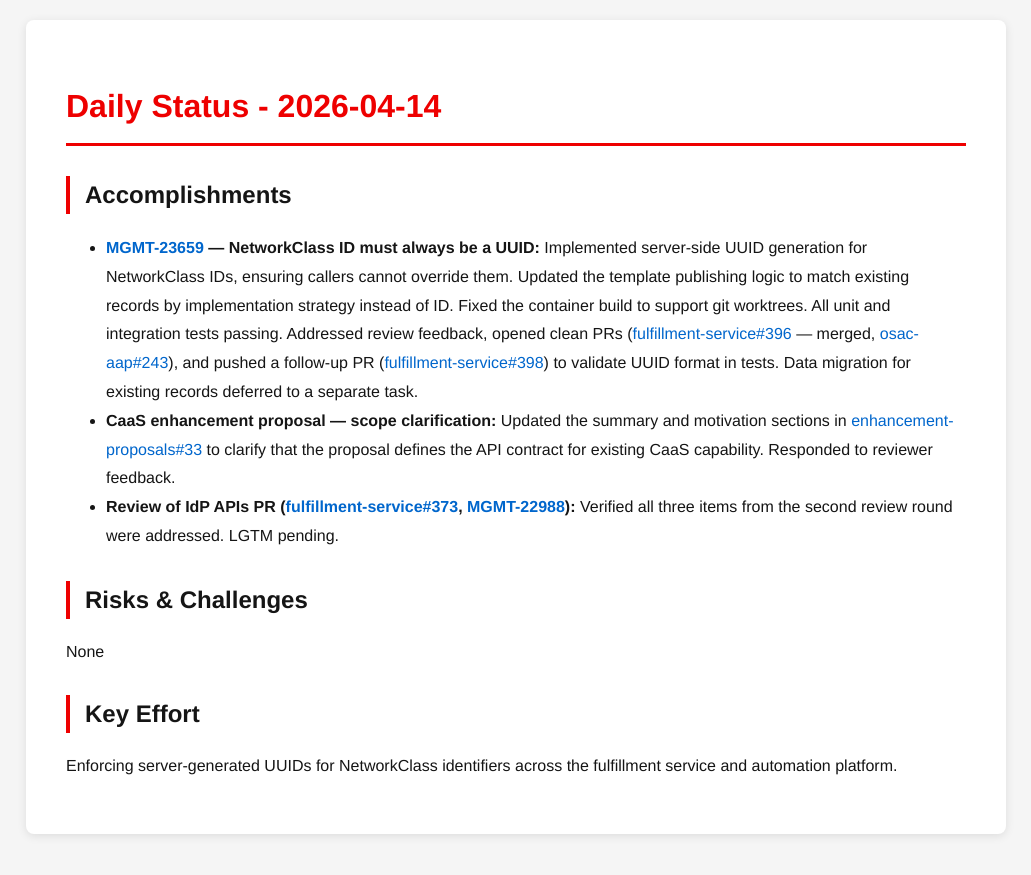
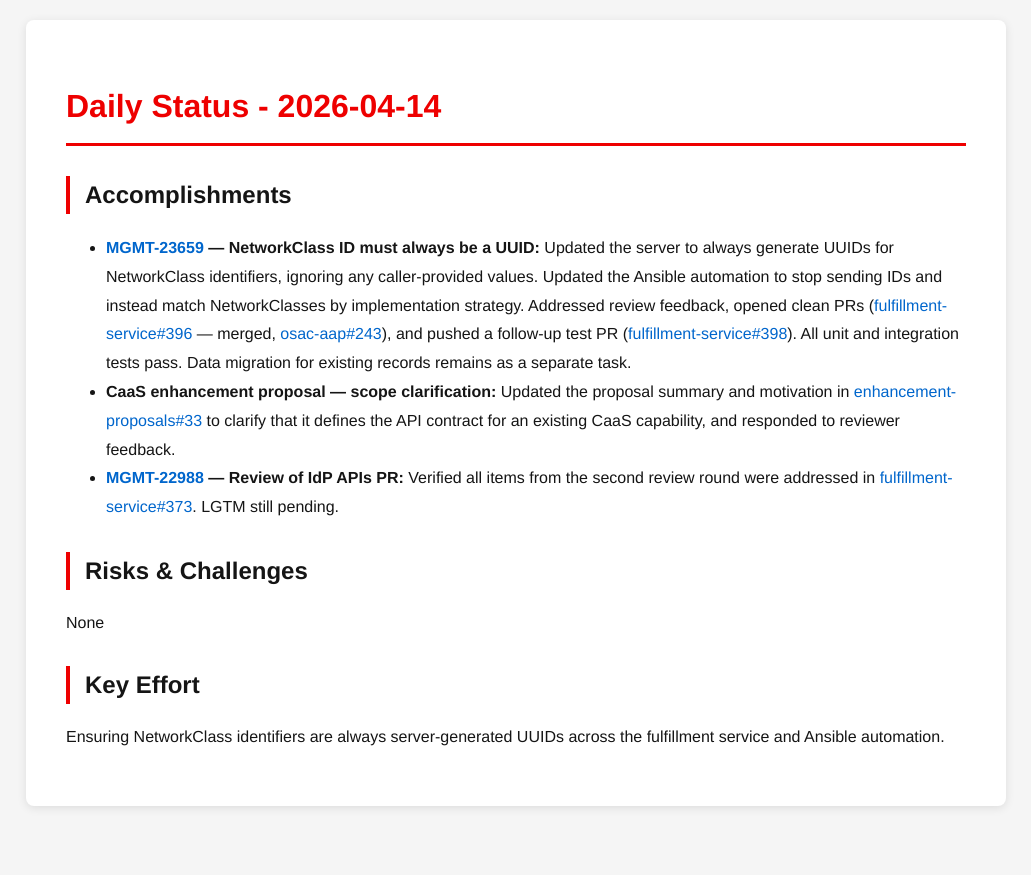
Before and after one commit to tzvatot/daily-status, a Jekyll site: the page built from 2026-04-14.md, in a window 1280 px wide. Shown: the top 875 px of the page, without its empty margins (124-1155 px from the left). Built offline with Jekyll 4.4.1, drawn with Linux system fonts in a browser that asks for light colours.

Commit message:
Daily status update - 2026-04-14

```diff
--- a/2026-04-14.md
+++ b/2026-04-14.md
@@ -7,12 +7,12 @@
 # Daily Status - 2026-04-14
 
 ## Accomplishments
-- **[MGMT-23659](https://issues.redhat.com/browse/MGMT-23659) — NetworkClass ID must always be a UUID:** Implemented server-side UUID generation for NetworkClass IDs, ensuring callers cannot override them. Updated the template publishing logic to match existing records by implementation strategy instead of ID. Fixed the container build to support git worktrees. All unit and integration tests passing. Addressed review feedback, opened clean PRs ([fulfillment-service#396](https://github.com/osac-project/fulfillment-service/pull/396) — merged, [osac-aap#243](https://github.com/osac-project/osac-aap/pull/243)), and pushed a follow-up PR ([fulfillment-service#398](https://github.com/osac-project/fulfillment-service/pull/398)) to validate UUID format in tests. Data migration for existing records deferred to a separate task.
-- **CaaS enhancement proposal — scope clarification:** Updated the summary and motivation sections in [enhancement-proposals#33](https://github.com/osac-project/enhancement-proposals/pull/33) to clarify that the proposal defines the API contract for existing CaaS capability. Responded to reviewer feedback.
-- **Review of IdP APIs PR ([fulfillment-service#373](https://github.com/osac-project/fulfillment-service/pull/373), [MGMT-22988](https://issues.redhat.com/browse/MGMT-22988)):** Verified all three items from the second review round were addressed. LGTM pending.
+- **[MGMT-23659](https://issues.redhat.com/browse/MGMT-23659) — NetworkClass ID must always be a UUID:** Updated the server to always generate UUIDs for NetworkClass identifiers, ignoring any caller-provided values. Updated the Ansible automation to stop sending IDs and instead match NetworkClasses by implementation strategy. Addressed review feedback, opened clean PRs ([fulfillment-service#396](https://github.com/osac-project/fulfillment-service/pull/396) — merged, [osac-aap#243](https://github.com/osac-project/osac-aap/pull/243)), and pushed a follow-up test PR ([fulfillment-service#398](https://github.com/osac-project/fulfillment-service/pull/398)). All unit and integration tests pass. Data migration for existing records remains as a separate task.
+- **CaaS enhancement proposal — scope clarification:** Updated the proposal summary and motivation in [enhancement-proposals#33](https://github.com/osac-project/enhancement-proposals/pull/33) to clarify that it defines the API contract for an existing CaaS capability, and responded to reviewer feedback.
+- **[MGMT-22988](https://issues.redhat.com/browse/MGMT-22988) — Review of IdP APIs PR:** Verified all items from the second review round were addressed in [fulfillment-service#373](https://github.com/osac-project/fulfillment-service/pull/373). LGTM still pending.
 
 ## Risks & Challenges
 None
 
 ## Key Effort
-Enforcing server-generated UUIDs for NetworkClass identifiers across the fulfillment service and automation platform.
+Ensuring NetworkClass identifiers are always server-generated UUIDs across the fulfillment service and Ansible automation.
```
